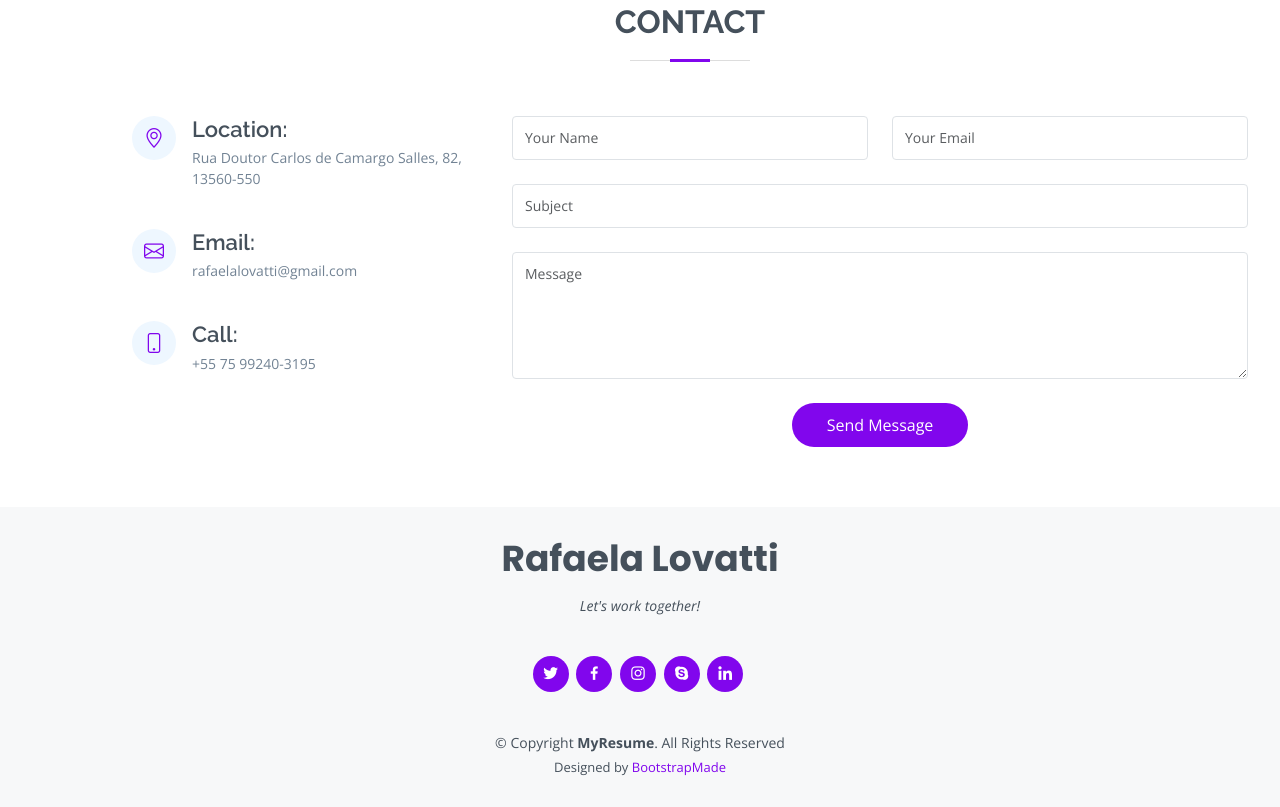
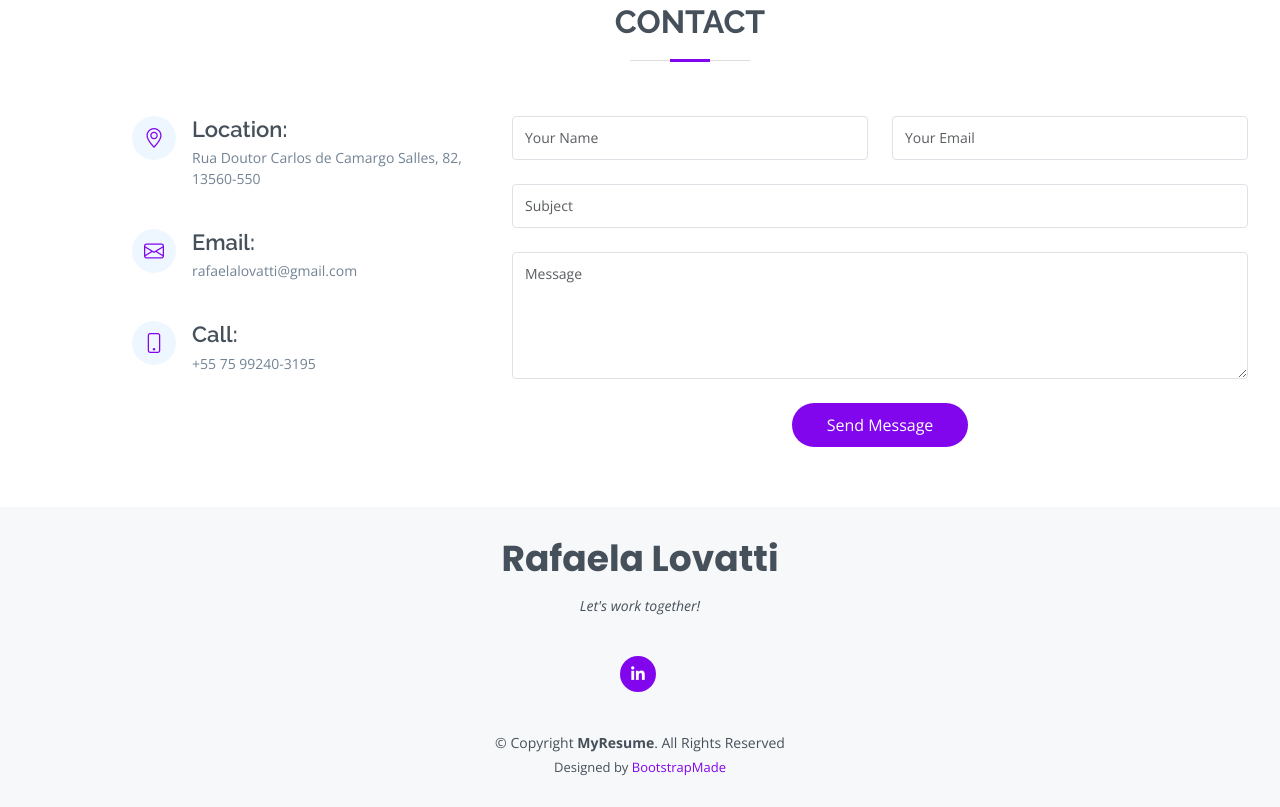
Before and after one commit to rafaelalovatti/ProjetoWEB, a plain HTML site: page index.html in a window 1280 px wide. Shown: the part 4493-5300 px from the top of the page. Drawn offline with nearby package versions, Linux system fonts and the light colour scheme.

Commit message:
fix: linkedin

```diff
--- a/index.html
+++ b/index.html
@@ -791,11 +791,7 @@
           Let's work together!
         </p>
         <div class="social-links">
-          <a href="#" class="twitter"><i class="bx bxl-twitter"></i></a>
-          <a href="#" class="facebook"><i class="bx bxl-facebook"></i></a>
-          <a href="#" class="instagram"><i class="bx bxl-instagram"></i></a>
-          <a href="#" class="google-plus"><i class="bx bxl-skype"></i></a>
-          <a href="#" class="linkedin"><i class="bx bxl-linkedin"></i></a>
+          <a href="https://www.linkedin.com/in/rafaela-lovatti-677467260/" class="linkedin"><i class="bx bxl-linkedin"></i></a>
         </div>
         <div class="copyright">
           &copy; Copyright <strong><span>MyResume</span></strong
```
